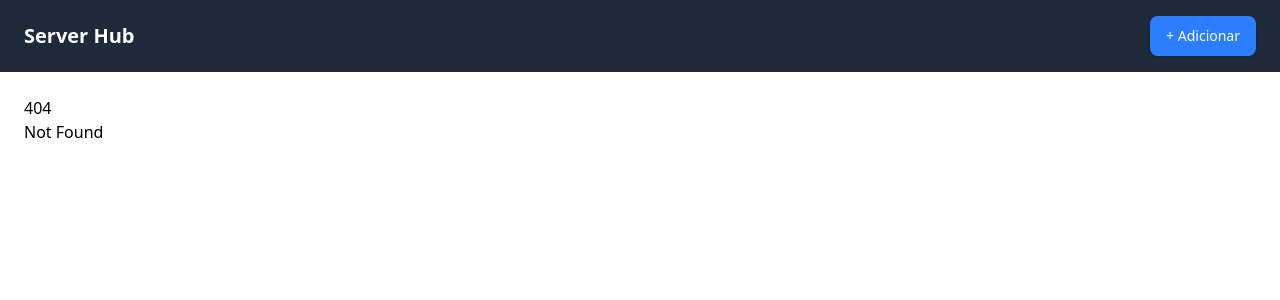
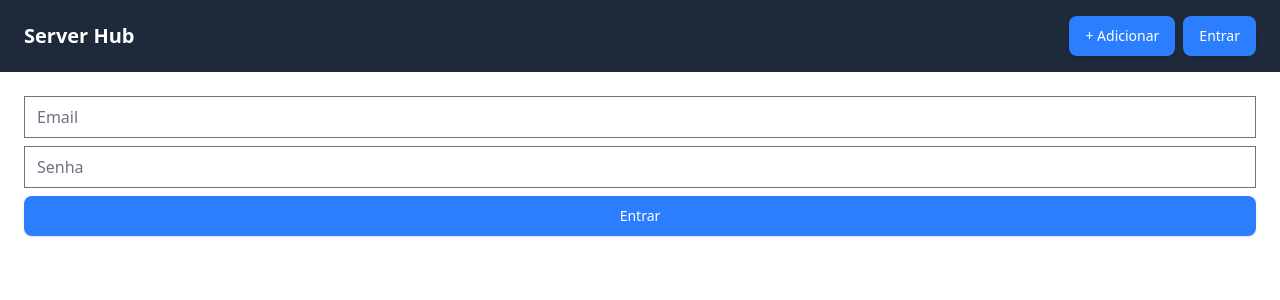
Before and after one commit to DanniloSN/ping-hub, a SvelteKit app: page /login in a window 1280 px wide. Before the commit this address had no page. Shown: the top 300 px of the page. Built offline with nearby package versions, Linux system fonts and the light colour scheme.

Commit message:
Feat: Add base to login page

```diff
--- a/src/routes/+layout.svelte
+++ b/src/routes/+layout.svelte
@@ -14,7 +14,10 @@
 	<a href="/">
 		<h1 class="text-xl font-bold">Server Hub</h1>
 	</a>
-	<ButtonLink href="/add">+ Adicionar</ButtonLink>
+	<nav class="flex gap-2">
+		<ButtonLink href="/add">+ Adicionar</ButtonLink>
+		<ButtonLink href="/login">Entrar</ButtonLink>
+	</nav>
 </nav>
 <main class="p-6">
 	{@render children?.()}
--- /dev/null
+++ b/src/routes/login/+page.server.ts
@@ -0,0 +1,34 @@
+import prisma from '$lib/server/prisma';
+import type { Actions } from '@sveltejs/kit';
+import z from 'zod';
+
+export const actions: Actions = {
+	default: async (event) => {
+		const formData = await event.request.formData();
+
+		const { email, password } = z
+			.object({
+				email: z.email('Email inválido'),
+				password: z.string()
+			})
+			.parse(Object.fromEntries(formData.entries()));
+
+		const existingUser = await prisma.user.findUnique({
+			select: {
+				email: true,
+				password: true
+			},
+			where: { email }
+		});
+
+		if (!existingUser) throw new Error('Usuário não encontrado');
+
+		// Criptografar senha e comparar com a do banco
+
+		if (existingUser.password !== password) throw new Error('Senha incorreta');
+
+		// Criar sessão ou token
+
+		// Redicionar para a página inicial
+	}
+};
--- /dev/null
+++ b/src/routes/login/+page.svelte
@@ -0,0 +1,9 @@
+<script lang="ts">
+	import Button from '$lib/components/Button.svelte';
+</script>
+
+<form method="POST" class="flex flex-col gap-2">
+	<input name="email" placeholder="Email" type="email" required />
+	<input name="password" placeholder="Senha" type="password" required />
+	<Button>Entrar</Button>
+</form>
```
